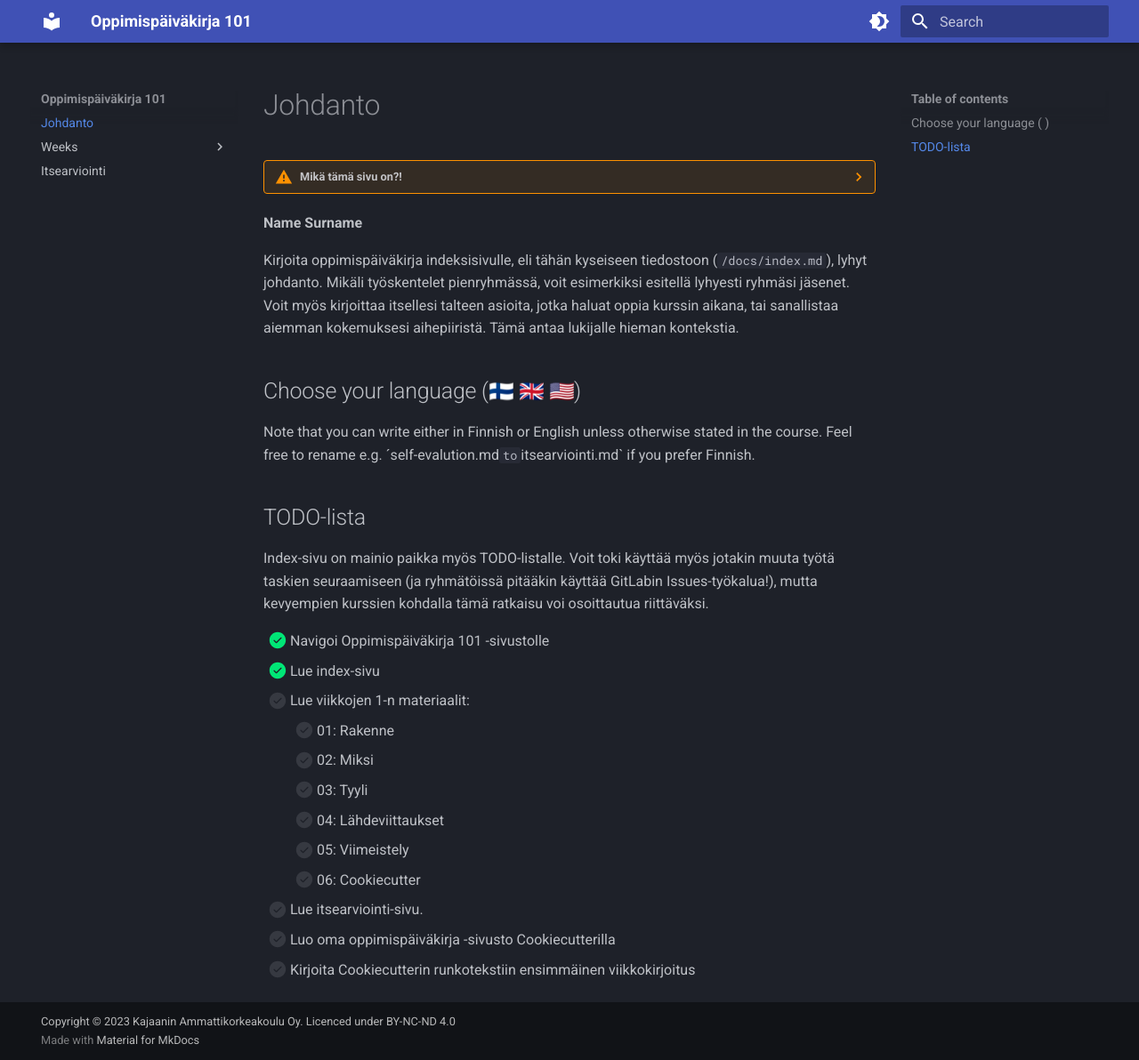
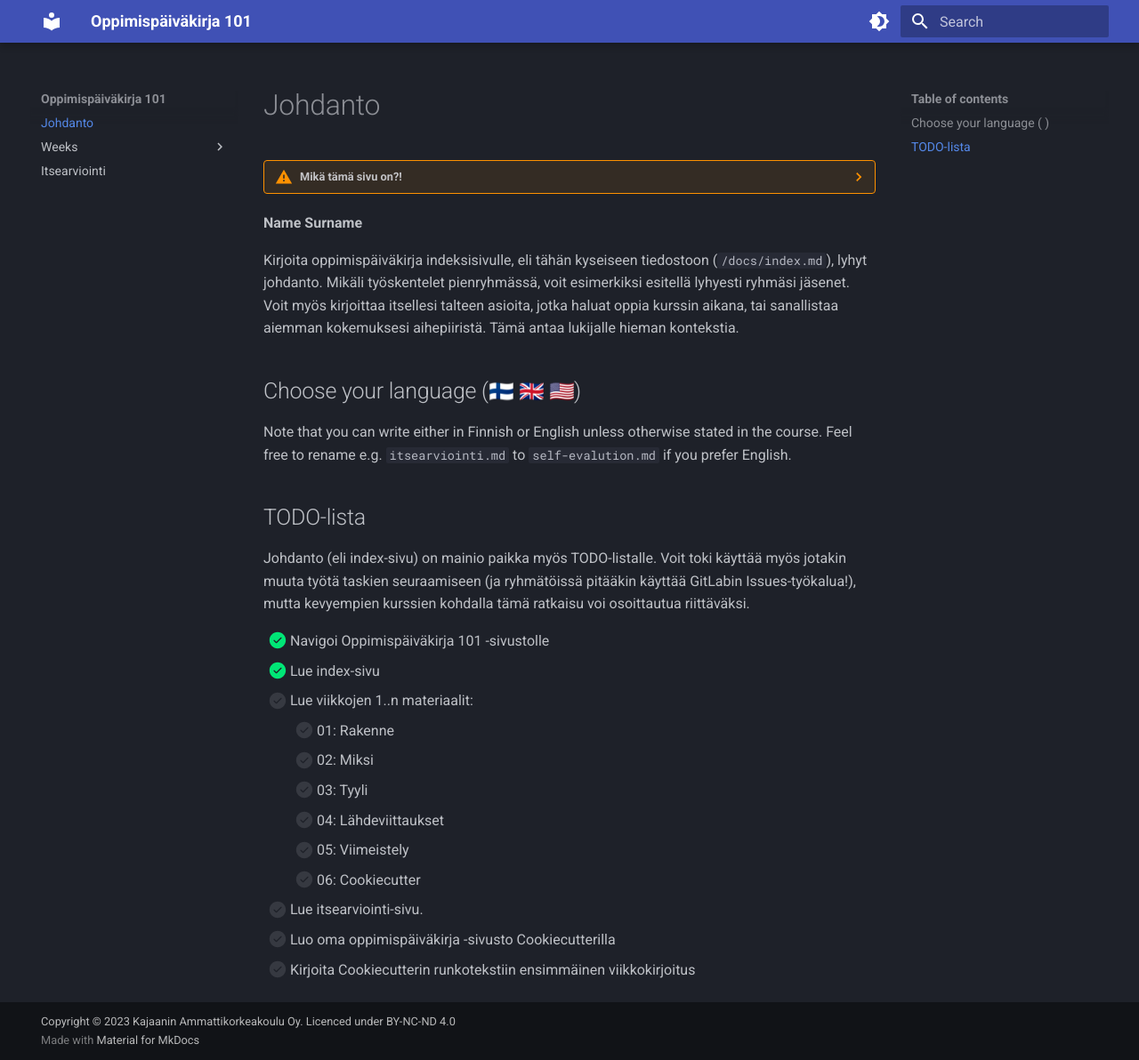
Before and after one commit to sourander/oat, an MkDocs documentation site: the page built from docs/index.md, in a window 1280 px wide and 1192 px high. Shown: the whole window at 89% size. Built offline with MkDocs 1.6.1 and Material for MkDocs 9.7.7, drawn with Linux system fonts in a browser that asks for light colours; emoji names are drawn with the system emoji font.

Commit message:
Minor tweaks

```diff
--- a/docs/index.md
+++ b/docs/index.md
@@ -10,15 +10,15 @@ Kirjoita oppimispäiväkirja indeksisivulle, eli tähän kyseiseen tiedostoon (`
 
 ## Choose your language (:flag_fi: :flag_gb: :flag_us:)
 
-Note that you can write either in Finnish or English unless otherwise stated in the course. Feel free to rename e.g. ´self-evalution.md` to `itsearviointi.md` if you prefer Finnish.
+Note that you can write either in Finnish or English unless otherwise stated in the course. Feel free to rename e.g. `itsearviointi.md` to `self-evalution.md` if you prefer English.
 
 ## TODO-lista
 
-Index-sivu on mainio paikka myös TODO-listalle. Voit toki käyttää myös jotakin muuta työtä taskien seuraamiseen (ja ryhmätöissä pitääkin käyttää GitLabin Issues-työkalua!), mutta kevyempien kurssien kohdalla tämä ratkaisu voi osoittautua riittäväksi.
+Johdanto (eli index-sivu) on mainio paikka myös TODO-listalle. Voit toki käyttää myös jotakin muuta työtä taskien seuraamiseen (ja ryhmätöissä pitääkin käyttää GitLabin Issues-työkalua!), mutta kevyempien kurssien kohdalla tämä ratkaisu voi osoittautua riittäväksi.
 
 - [x] Navigoi Oppimispäiväkirja 101 -sivustolle
 - [x] Lue index-sivu
-- [ ] Lue viikkojen 1-n materiaalit:
+- [ ] Lue viikkojen 1..n materiaalit:
     - [ ] 01: Rakenne
     - [ ] 02: Miksi
     - [ ] 03: Tyyli
```
Also changed, not shown: docs/weeks/04_lahdeviittaukset.md (+1 -1 lines).
